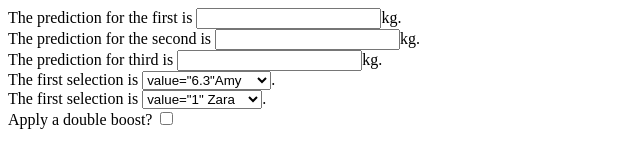
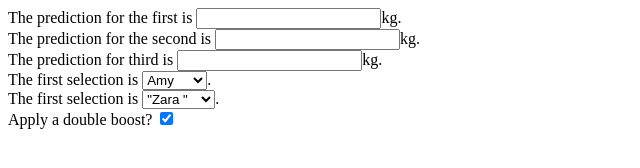
Before and after one commit to Hufflepup/Test_Website, a plain HTML site: page index.html in a window 1280 px wide. Shown: the whole page, without its empty margins (0-640 px from the left). Drawn offline with Linux system fonts and the light colour scheme.

Commit message:
Update index.html

```diff
--- a/index.html
+++ b/index.html
@@ -12,20 +12,20 @@
 <div id="THIRD">The prediction for third is <input type="number" id="t3input">kg.</div>
 
 <div id="COMBO1">The first selection is <select>
-        <option>value="6.3"Amy </option>
-        <option>value="5.2"Ben </option>
-       <option>value="10"Charlie </option>
+        <option value="6.3">Amy </option>
+        <option value="5.2>"Ben </option>
+       <option value="10">Charlie </option>
        id="COMBO1_OPT"
  </select>.</div>
 
  <div id="COMBO2">The first selection is <select>
-        <option>value="1" Zara       </option>
-        <option>value="2"      Young </option>
-        <option>value="3" Xo </option>
+        <option value="1"> "Zara      " </option>
+        <option value="2" >"     Young" </option>
+        <option value="3">" Xo "</option>
        id="COMBO2_OPT"
  </select>.</div>
 
-<div id="DOUBLE">Apply a double boost? <input type="checkbox" id="t3box" confirm></div>
+<div id="DOUBLE">Apply a double boost? <input type="checkbox" id="t3box" checked></div>
 
 </body>
 </html>
```
